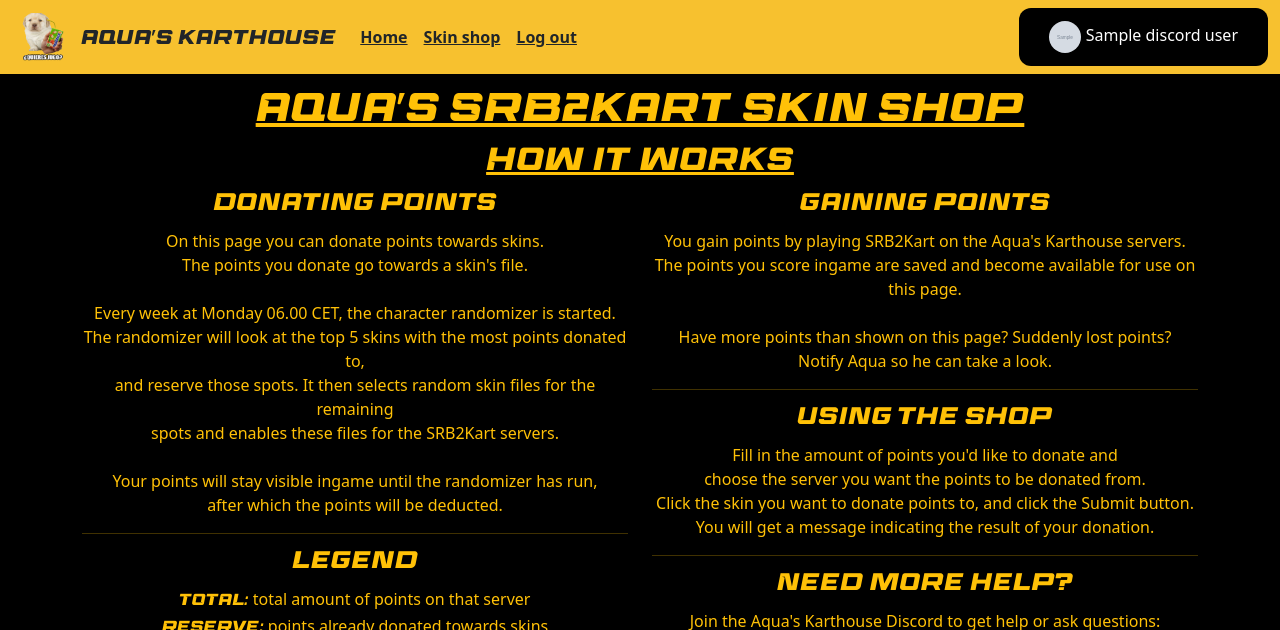
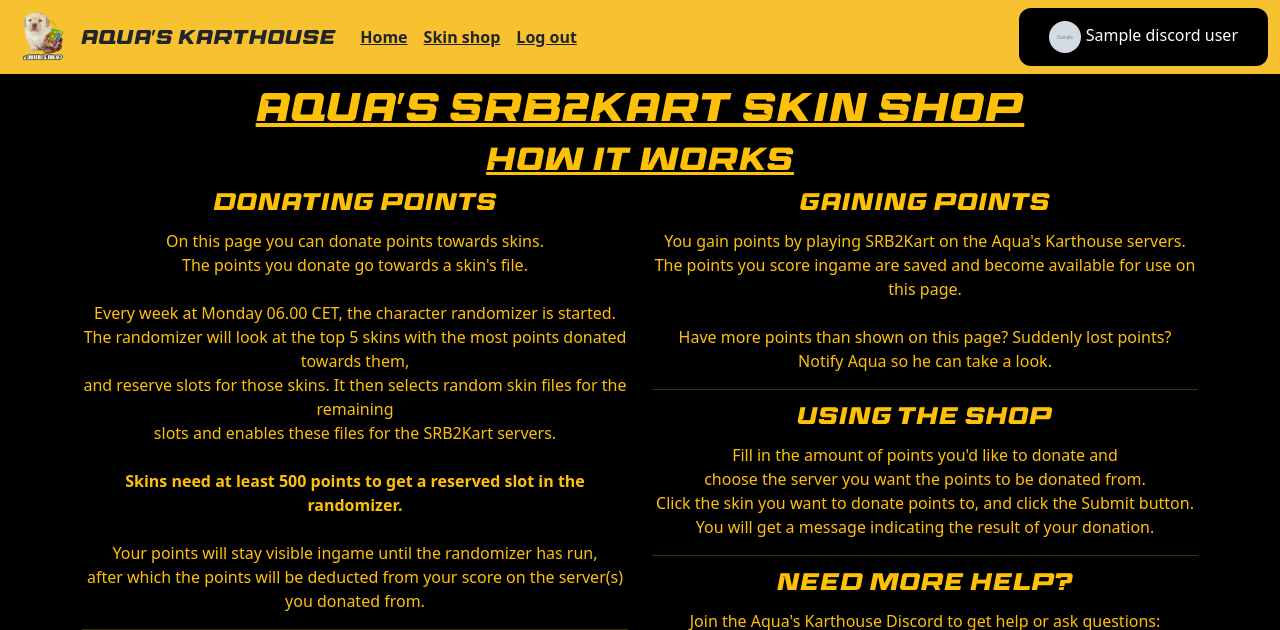
Before and after one commit to NielsjeNL/srb2kart-website, a Flask app: template srb2kartwebsite/templates/skinshop.html in a window 1280 px wide. Shown: the top 630 px of the page. Run offline with Flask 2, Linux system fonts and the light colour scheme; the template is opened without the code that fills it: values that come from a table or form of the project are taken from there, most other values are stand-ins (such as "Sample title", 1, 10 or a date in 2020); grey boxes marked "Sample" are stand-in pictures; parts of the project's set-up code (start-up, migrations or seed data) failed here and were passed over.

Commit message:
change wording on skin shop page and fix file not found

```diff
--- a/srb2kartwebsite/templates/skinshop.html
+++ b/srb2kartwebsite/templates/skinshop.html
@@ -15,12 +15,14 @@
                 The points you donate go towards a skin's file.<br><br>
 
                 Every week at Monday 06.00 CET, the character randomizer is started.<br>
-                The randomizer will look at the top 5 skins with the most points donated to,<br>
-                and reserve those spots. It then selects random skin files for the remaining<br>
-                spots and enables these files for the SRB2Kart servers.<br><br>
+                The randomizer will look at the top 5 skins with the most points donated towards them,<br>
+                and reserve slots for those skins. It then selects random skin files for the remaining<br>
+                slots and enables these files for the SRB2Kart servers.<br><br>
+
+                <b>Skins need at least 500 points to get a reserved slot in the randomizer.</b><br><br>
 
                 Your points will stay visible ingame until the randomizer has run,<br>
-                after which the points will be deducted.
+                after which the points will be deducted from your score on the server(s) you donated from.
 
                 <hr>
 
@@ -49,7 +51,7 @@
                 You will get a message indicating the result of your donation.
                 <hr>
                 <h4>Need more help?</h4>
-                Join the Aqua's Karthouse Discord to get help or ask questions:<br>
+                Join the Aqua's Karthouse Discord to get help or ask questions:<br><br>
                 <a href="https://discord.gg/8XXXwZk"><img src="https://discordapp.com/api/guilds/718834285989199894/widget.png?style=banner3" alt="Discord invite"></a>
             </div>
         </div>
@@ -168,7 +170,11 @@
                 </div>
 
             {% macro get_charimgurl(name) -%}
-                <img src="{{ url_for('static', filename='charwants/{}.png'.format(name)) }}" height="48px" />
+                {% if name != 'no skins found' %}
+                    <img src="{{ url_for('static', filename='charwants/{}.png'.format(name)) }}" height="48px" />
+                {% else %}
+                    <img src="{{ url_for('static', filename='images/pibardy.png') }}" height="48px" />
+                {% endif %}
             {%- endmacro %}
 
             {% if playerScore['totalScore'] != 0 and discordUser.id != 0 %}
```
